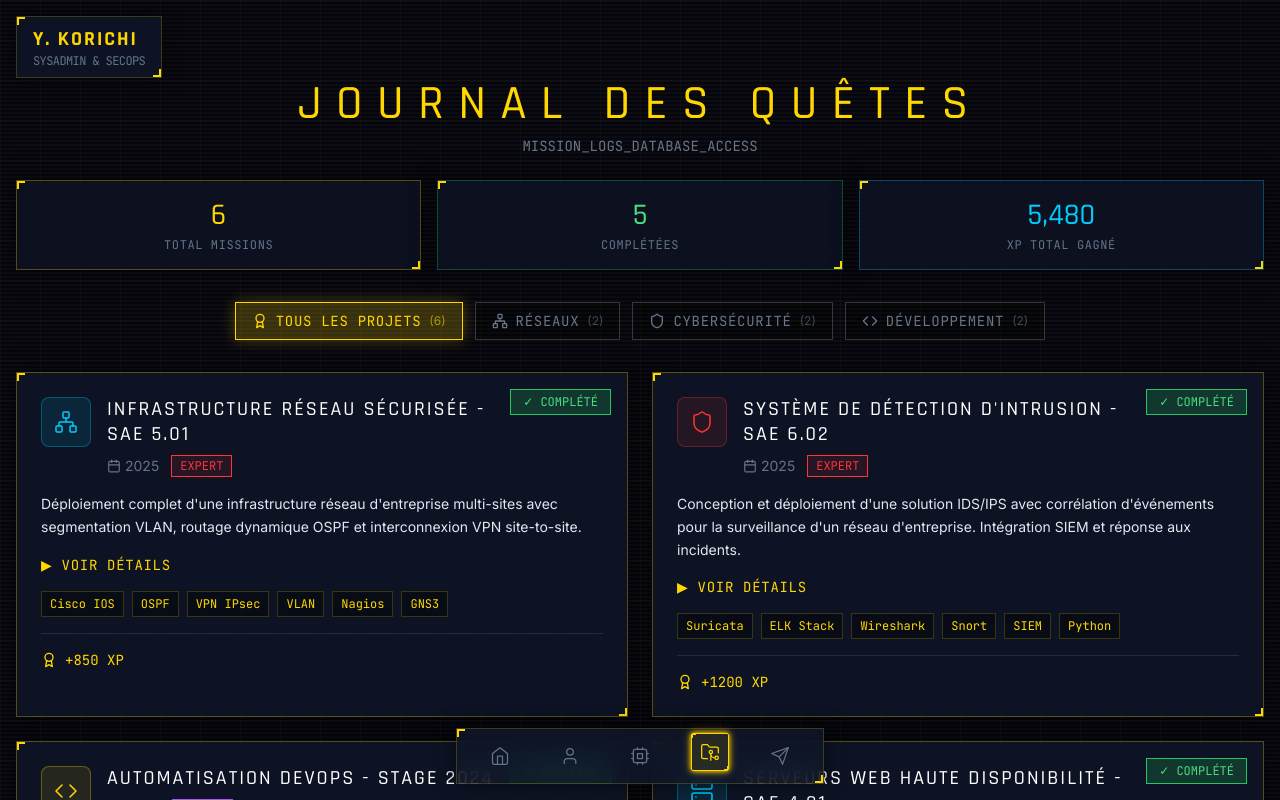
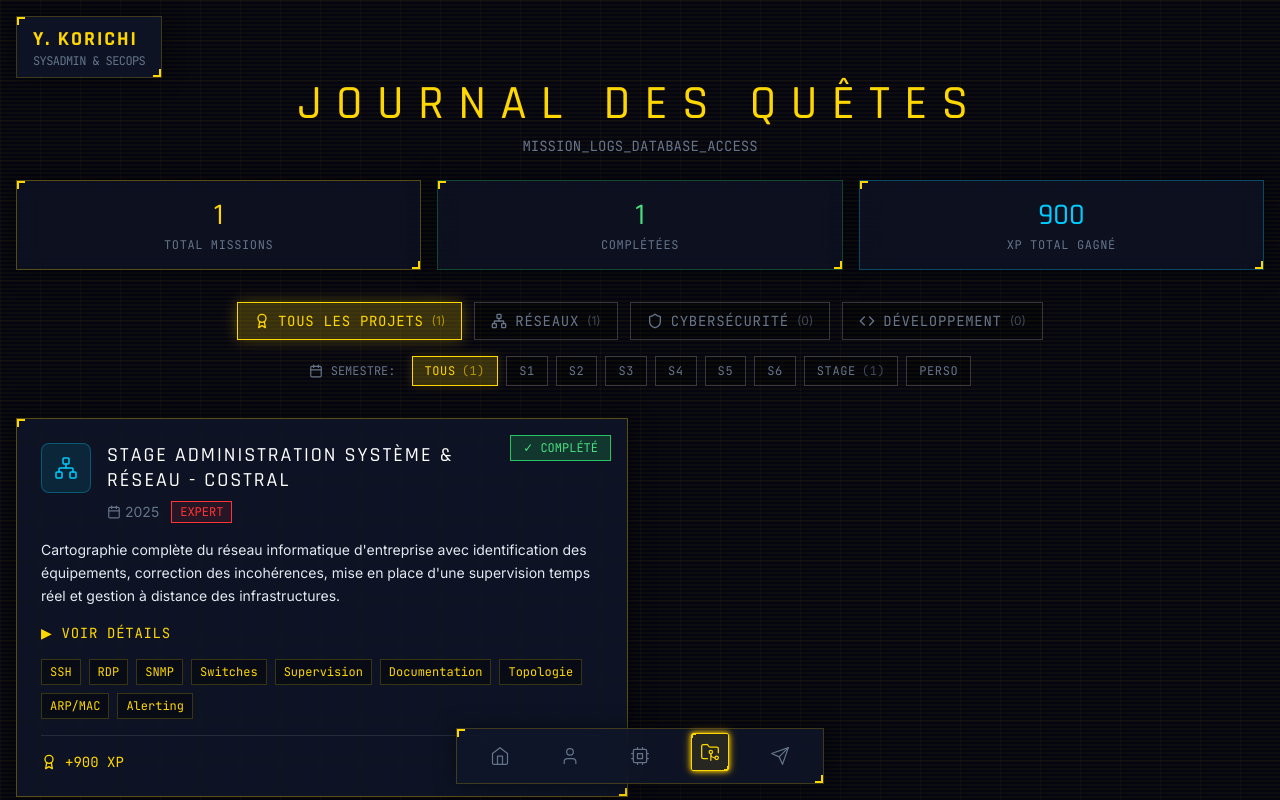
Before and after one commit to Sylverthorn/Portfolio, a React (Vite) app: page /quests in a window 1280 px wide. Shown: the top 800 px of the page. Built offline with nearby package versions, Linux system fonts and the light colour scheme.

Commit message:
cv et profil

```diff
--- a/src/pages/CharacterSheet.jsx
+++ b/src/pages/CharacterSheet.jsx
@@ -5,16 +5,17 @@ import { Shield, Brain, Zap, Terminal, Clock, Award, User } from 'lucide-react';
 const CharacterSheet = () => {
   // Soft Skills as "System Stats"
   const stats = [
-    { label: 'Troubleshooting', value: 95, color: 'bg-rpg-gold' },
-    { label: 'Adaptability', value: 90, color: 'bg-rpg-mana' },
-    { label: 'Team Communication', value: 85, color: 'bg-rpg-crimson' },
-    { label: 'Cyber-Vigilance', value: 88, color: 'bg-rpg-neon' },
+    { label: 'Administration Système', value: 90, color: 'bg-rpg-gold' },
+    { label: 'Réseaux & Sécurité', value: 88, color: 'bg-rpg-mana' },
+    { label: 'Troubleshooting', value: 92, color: 'bg-rpg-crimson' },
+    { label: 'Documentation & Rigueur', value: 85, color: 'bg-purple-500' },
+    { label: 'Travail d\'Équipe', value: 87, color: 'bg-rpg-neon' },
   ];
 
   // Expérience / Formation as "System Logs"
   const timeline = [
-    { year: '2023 - Présent', title: 'BUT Réseaux & Télécoms', subtitle: 'Spécialité Cybersécurité', desc: 'Acquisition des protocoles fondamentaux et défense des infrastructures.' },
-    { year: '2021 - 2023', title: 'Baccalauréat Général', subtitle: 'Maths / NSI', desc: 'Logique algorithmique et bases de la programmation.' },
+    { year: '2023 - 2026', title: 'BUT Réseaux & Télécommunications', subtitle: 'Parcours Cybersécurité - IUT de Colmar', desc: 'Administration système Linux/Windows, sécurité des infrastructures, virtualisation, scripting Python/Bash, et protocoles réseau avancés.' },
+    { year: '2020 - 2023', title: 'Baccalauréat Général', subtitle: 'Spécialités Maths & NSI - Mention Bien', desc: 'Algorithmique, programmation Python, bases de données et architecture des systèmes informatiques.' },
   ];
 
   return (
@@ -43,8 +44,9 @@ const CharacterSheet = () => {
             <div className="text-rpg-gold text-sm font-mono mb-4 tracking-widest">SYSADMIN // SEC_OPS</div>
 
             <div className="grid grid-cols-2 gap-2 text-xs font-mono text-left bg-black/30 p-3 rounded border border-rpg-gold/10">
-              <span className="text-rpg-muted">ORIGIN:</span> <span className="text-right text-rpg-text">FRANCE</span>
-              <span className="text-rpg-muted">CLASS:</span> <span className="text-right text-rpg-text">STUDENT</span>
+              <span className="text-rpg-muted">AGE:</span> <span className="text-right text-rpg-text">21 ANS</span>
+              <span className="text-rpg-muted">LOCATION:</span> <span className="text-right text-rpg-text">COLMAR</span>
+              <span className="text-rpg-muted">PERMIS:</span> <span className="text-right text-rpg-text">B</span>
               <span className="text-rpg-muted">STATUS:</span> <span className="text-right text-rpg-mana">ONLINE</span>
             </div>
 
@@ -70,6 +72,10 @@ const CharacterSheet = () => {
                   <span>ANGLAIS</span>
                   <span className="text-rpg-mana">B2 (TECH)</span>
                </div>
+               <div className="flex justify-between text-sm font-mono">
+                  <span>ALLEMAND</span>
+                  <span className="text-rpg-crimson">A2</span>
+               </div>
             </div>
           </div>
         </div>
@@ -86,11 +92,13 @@ const CharacterSheet = () => {
                 USER_LOGS
              </h3>
              <p className="text-rpg-text leading-relaxed font-sans text-lg">
-                Passionné par l'infrastructure informatique et la sécurité des données.
-                Mon objectif est de construire des architectures résilientes et de protéger
-                les actifs numériques contre les menaces émergentes.
+                Étudiant en 3ème année de BUT Réseaux & Télécommunications parcours Cybersécurité à l'IUT de Colmar.
+                Passionné par l'administration système, la sécurité des infrastructures et les réseaux informatiques.
                 <br/><br/>
-                Je combine une rigueur d'administrateur système avec la curiosité d'un pentester.
+                Spécialisé dans la configuration et la maintenance de serveurs Linux/Windows, la virtualisation,
+                la supervision réseau et la sécurisation des infrastructures IT.
+                <br/><br/>
+                Mon objectif : construire et sécuriser des architectures réseau robustes tout en maintenant une veille technologique active.
              </p>
           </div>
 
--- a/src/pages/Home.jsx
+++ b/src/pages/Home.jsx
@@ -1,5 +1,6 @@
 import React from 'react';
 import { motion } from 'framer-motion';
+import { Download } from 'lucide-react';
 
 const Home = () => {
   return (
@@ -40,12 +41,27 @@ const Home = () => {
           initial={{ opacity: 0 }}
           animate={{ opacity: 1 }}
           transition={{ delay: 0.5, duration: 1 }}
+          className="space-y-4"
         >
-          <div className="inline-block mt-8">
+          <div className="inline-block">
              <div className="rpg-btn group cursor-pointer animate-pulse">
                 <span className="group-hover:hidden">INITIALIZE INTERFACE</span>
                 <span className="hidden group-hover:inline">ACCESS GRANTED</span>
              </div>
+          </div>
+
+          {/* Download CV Button */}
+          <div className="flex justify-center">
+            <motion.a
+              href="/CV_Korichi_Yanis.pdf"
+              download="CV_Korichi_Yanis.pdf"
+              whileHover={{ scale: 1.05 }}
+              whileTap={{ scale: 0.95 }}
+              className="inline-flex items-center gap-2 px-6 py-3 bg-rpg-gold/10 border border-rpg-gold/50 text-rpg-gold hover:bg-rpg-gold/20 hover:border-rpg-gold transition-all duration-300 font-mono text-sm uppercase tracking-wider shadow-[0_0_15px_rgba(255,215,0,0.2)] hover:shadow-[0_0_25px_rgba(255,215,0,0.4)]"
+            >
+              <Download size={18} />
+              Télécharger CV
+            </motion.a>
           </div>
         </motion.div>
       </div>
--- a/src/pages/QuestLog.jsx
+++ b/src/pages/QuestLog.jsx
@@ -5,141 +5,29 @@ import { Server, Shield, Code, Network, Calendar, Award, ExternalLink, Filter, X
 const PROJECTS_DATA = [
   {
     id: 1,
-    title: "Infrastructure Réseau Sécurisée - SAE 5.01",
+    title: "Stage Administration Système & Réseau - COSTRAL",
     category: "network",
     status: "completed",
     difficulty: "expert",
     date: "2025",
-    description: "Déploiement complet d'une infrastructure réseau d'entreprise multi-sites avec segmentation VLAN, routage dynamique OSPF et interconnexion VPN site-to-site.",
-    longDescription: "Ce projet majeur consistait à concevoir et déployer une infrastructure réseau complète pour une entreprise fictive avec trois sites distants. L'architecture devait garantir la haute disponibilité, la sécurité des données et l'optimisation des flux réseau. Le projet incluait la configuration de routeurs Cisco, la mise en place de VLANs pour la segmentation, et l'établissement de tunnels VPN sécurisés entre les sites.",
+    semester: "Stage",
+    description: "Cartographie complète du réseau informatique d'entreprise avec identification des équipements, correction des incohérences, mise en place d'une supervision temps réel et gestion à distance des infrastructures.",
+    longDescription: "Stage de 8 semaines (17 février - 12 avril 2025) chez COSTRAL visant à cartographier et optimiser l'ensemble du réseau informatique de l'entreprise. Méthodologie professionnelle incluant l'observation de la topologie physique, l'analyse des tables ARP/MAC, et la vérification documentaire. Mise en place d'outils de supervision en temps réel avec alertes automatiques et centralisation des documentations pour améliorer la réactivité et la gestion du réseau.",
     achievements: [
-      "Architecture LAN/WAN 3 sites avec 200+ utilisateurs",
-      "Configuration Cisco (Routeurs 2911, Switches Catalyst 3560)",
-      "Mise en place de tunnels VPN IPsec",
-      "Supervision avec Nagios et monitoring SNMP"
+      "Création du schéma synoptique complet du réseau (routeurs, switchs, serveurs)",
+      "Correction et normalisation du plan des prises réseau de l'entreprise",
+      "Établissement de la nomenclature complète des ports de switch",
+      "Déploiement d'une carte dynamique du réseau avec mise à jour automatique",
+      "Centralisation de toutes les documentations réseau en plateforme unique",
+      "Configuration de la gestion à distance via SSH, Web et RDP"
     ],
     images: [
       "https://images.unsplash.com/photo-1558494949-ef010cbdcc31?w=800",
-      "https://images.unsplash.com/photo-1544197150-b99a580bb7a8?w=800"
-    ],
-    techs: ["Cisco IOS", "OSPF", "VPN IPsec", "VLAN", "Nagios", "GNS3"],
-    icon: Network,
-    xpGained: "+850 XP"
-  },
-  {
-    id: 2,
-    title: "Système de Détection d'Intrusion - SAE 6.02",
-    category: "cyber",
-    status: "completed",
-    difficulty: "expert",
-    date: "2025",
-    description: "Conception et déploiement d'une solution IDS/IPS avec corrélation d'événements pour la surveillance d'un réseau d'entreprise. Intégration SIEM et réponse aux incidents.",
-    longDescription: "Projet de cybersécurité avancé visant à mettre en place un système complet de détection et prévention d'intrusions. Le système devait non seulement détecter les menaces en temps réel mais aussi corréler les événements pour identifier des attaques complexes. L'intégration avec un SIEM permettait une vue centralisée de la sécurité du réseau.",
-    achievements: [
-      "Déploiement Suricata en mode IPS",
-      "Configuration de règles personnalisées",
-      "Intégration ELK Stack pour la centralisation des logs",
-      "Analyse forensique post-incident"
-    ],
-    images: [
-      "https://images.unsplash.com/photo-1550751827-4bd374c3f58b?w=800",
-      "https://images.unsplash.com/photo-1563986768609-322da13575f3?w=800"
-    ],
-    techs: ["Suricata", "ELK Stack", "Wireshark", "Snort", "SIEM", "Python"],
-    icon: Shield,
-    xpGained: "+1200 XP"
-  },
-  {
-    id: 3,
-    title: "Automatisation DevOps - Stage 2024",
-    category: "dev",
-    status: "completed",
-    difficulty: "advanced",
-    date: "2024",
-    description: "Développement d'une chaîne CI/CD pour automatiser le déploiement d'infrastructures réseau avec Ansible et GitLab. Scripts Python pour la gestion de configurations.",
-    longDescription: "Stage de 10 semaines axé sur l'automatisation des déploiements réseau. Développement d'une pipeline complète permettant de déployer et configurer automatiquement des équipements réseau à partir de templates Git. Réduction du temps de déploiement de 80% et élimination des erreurs manuelles.",
-    achievements: [
-      "Pipeline GitLab CI/CD complet",
-      "Playbooks Ansible pour 50+ équipements",
-      "Scripts Python de monitoring automatique",
-      "Conteneurisation avec Docker"
-    ],
-    images: [
-      "https://images.unsplash.com/photo-1618401471353-b98afee0b2eb?w=800",
       "https://images.unsplash.com/photo-1551288049-bebda4e38f71?w=800"
     ],
-    techs: ["Ansible", "GitLab CI", "Python", "Docker", "Bash", "Git"],
-    icon: Code,
-    xpGained: "+950 XP"
-  },
-  {
-    id: 4,
-    title: "Serveurs Web Haute Disponibilité - SAE 4.01",
-    category: "network",
-    status: "completed",
-    difficulty: "advanced",
-    date: "2024",
-    description: "Mise en place d'une architecture web redondante avec load balancing, clustering de bases de données et plan de reprise d'activité. Garantie de disponibilité 99.9%.",
-    longDescription: "Projet d'infrastructure critique visant à assurer une disponibilité maximale des services web. Architecture redondée sur plusieurs datacenters avec basculement automatique en cas de panne. Mise en place de mécanismes de réplication de données et de tests réguliers du PRA.",
-    achievements: [
-      "Configuration HAProxy pour load balancing",
-      "Cluster MySQL en réplication master-slave",
-      "Monitoring Prometheus + Grafana",
-      "Documentation PRA complète"
-    ],
-    images: [
-      "https://images.unsplash.com/photo-1460925895917-afdab827c52f?w=800",
-      "https://images.unsplash.com/photo-1551288049-bebda4e38f71?w=800"
-    ],
-    techs: ["HAProxy", "Nginx", "MySQL", "Linux", "Prometheus", "Grafana"],
-    icon: Server,
-    xpGained: "+780 XP"
-  },
-  {
-    id: 5,
-    title: "Audit de Sécurité - SAE 6.01",
-    category: "cyber",
-    status: "completed",
-    difficulty: "advanced",
-    date: "2025",
-    description: "Réalisation d'un audit de sécurité complet d'une infrastructure IT : tests d'intrusion, analyse de vulnérabilités, durcissement système et recommandations conformité ANSSI.",
-    longDescription: "Audit de sécurité exhaustif d'une infrastructure réelle avec autorisation. Méthodologie professionnelle incluant reconnaissance passive, tests d'intrusion externes et internes, exploitation de vulnérabilités, et élévation de privilèges. Rapport détaillé avec classification des risques et plan de remédiation priorisé.",
-    achievements: [
-      "Pentest réseau avec Kali Linux",
-      "Scan de vulnérabilités (Nessus, OpenVAS)",
-      "Hardening serveurs selon ANSSI",
-      "Rapport d'audit détaillé avec plan d'action"
-    ],
-    images: [
-      "https://images.unsplash.com/photo-1526374965328-7f61d4dc18c5?w=800",
-      "https://images.unsplash.com/photo-1614064641938-3bbee52942c7?w=800"
-    ],
-    techs: ["Kali Linux", "Metasploit", "Nessus", "Nmap", "Burp Suite", "ANSSI"],
-    icon: Shield,
-    xpGained: "+1100 XP"
-  },
-  {
-    id: 6,
-    title: "Dashboard Supervision Réseau - Projet Personnel",
-    category: "dev",
-    status: "in-progress",
-    difficulty: "intermediate",
-    date: "2026",
-    description: "Application web React pour la visualisation temps réel de métriques réseau. Interface moderne avec graphiques interactifs et alertes automatiques.",
-    longDescription: "Projet personnel en cours de développement visant à créer un dashboard moderne pour la supervision réseau. L'application collecte des métriques en temps réel via SNMP et les affiche dans une interface intuitive. Système d'alertes configurable avec notifications push et email.",
-    achievements: [
-      "Frontend React + Tailwind CSS",
-      "API REST Python/Flask",
-      "Intégration WebSocket pour temps réel",
-      "Système d'alertes par email"
-    ],
-    images: [
-      "https://images.unsplash.com/photo-1551288049-bebda4e38f71?w=800",
-      "https://images.unsplash.com/photo-1504868584819-f8e8b4b6d7e3?w=800"
-    ],
-    techs: ["React", "Python", "Flask", "Chart.js", "WebSocket", "SQLite"],
-    icon: Code,
-    xpGained: "+600 XP"
+    techs: ["SSH", "RDP", "SNMP", "Switches", "Supervision", "Documentation", "Topologie", "ARP/MAC", "Alerting"],
+    icon: Network,
+    xpGained: "+900 XP"
   }
 ];
 
@@ -148,6 +36,18 @@ const CATEGORIES = [
   { id: 'network', label: 'Réseaux', color: 'rpg-mana', icon: Network },
   { id: 'cyber', label: 'Cybersécurité', color: 'rpg-crimson', icon: Shield },
   { id: 'dev', label: 'Développement', color: 'rpg-gold', icon: Code }
+];
+
+const SEMESTERS = [
+  { id: 'all', label: 'Tous' },
+  { id: 'S1', label: 'S1' },
+  { id: 'S2', label: 'S2' },
+  { id: 'S3', label: 'S3' },
+  { id: 'S4', label: 'S4' },
+  { id: 'S5', label: 'S5' },
+  { id: 'S6', label: 'S6' },
+  { id: 'Stage', label: 'Stage' },
+  { id: 'Perso', label: 'Perso' }
 ];
 
 const DIFFICULTY_COLORS = {
@@ -276,11 +176,14 @@ const ProjectCard = ({ project, index, onCardClick }) => {
 
 const QuestLog = () => {
   const [selectedCategory, setSelectedCategory] = useState('all');
+  const [selectedSemester, setSelectedSemester] = useState('all');
   const [selectedProject, setSelectedProject] = useState(null);
 
-  const filteredProjects = selectedCategory === 'all'
-    ? PROJECTS_DATA
-    : PROJECTS_DATA.filter(p => p.category === selectedCategory);
+  const filteredProjects = PROJECTS_DATA.filter(project => {
+    const categoryMatch = selectedCategory === 'all' || project.category === selectedCategory;
+    const semesterMatch = selectedSemester === 'all' || project.semester === selectedSemester;
+    return categoryMatch && semesterMatch;
+  });
 
   const totalXP = PROJECTS_DATA.reduce((acc, p) => {
     const xp = parseInt(p.xpGained.match(/\d+/)[0]);
@@ -342,7 +245,7 @@ const QuestLog = () => {
           initial={{ opacity: 0, y: 20 }}
           animate={{ opacity: 1, y: 0 }}
           transition={{ delay: 0.3 }}
-          className="flex flex-wrap gap-3 justify-center mb-8"
+          className="flex flex-wrap gap-3 justify-center mb-4"
         >
           {CATEGORIES.map((cat, i) => {
             const Icon = cat.icon;
@@ -368,13 +271,51 @@ const QuestLog = () => {
             );
           })}
         </motion.div>
+
+        {/* Semester Filters */}
+        <motion.div
+          initial={{ opacity: 0, y: 20 }}
+          animate={{ opacity: 1, y: 0 }}
+          transition={{ delay: 0.35 }}
+          className="flex flex-wrap gap-2 justify-center mb-8"
+        >
+          <div className="flex items-center gap-2 mr-2 text-rpg-muted font-mono text-xs uppercase">
+            <Calendar size={14} />
+            Semestre:
+          </div>
+          {SEMESTERS.map((sem) => {
+            const isActive = selectedSemester === sem.id;
+            const count = sem.id === 'all'
+              ? PROJECTS_DATA.length
+              : PROJECTS_DATA.filter(p => p.semester === sem.id).length;
+
+            return (
+              <motion.button
+                key={sem.id}
+                whileHover={{ scale: 1.05 }}
+                whileTap={{ scale: 0.95 }}
+                onClick={() => setSelectedSemester(sem.id)}
+                className={`px-3 py-1.5 border transition-all duration-300 font-mono text-xs uppercase tracking-wider ${
+                  isActive
+                    ? 'bg-rpg-gold/20 border-rpg-gold text-rpg-gold shadow-[0_0_10px_rgba(255,215,0,0.2)]'
+                    : 'bg-black/40 border-white/20 text-rpg-muted hover:border-white/40'
+                }`}
+              >
+                {sem.label}
+                {count > 0 && (
+                  <span className="ml-1.5 opacity-60">({count})</span>
+                )}
+              </motion.button>
+            );
+          })}
+        </motion.div>
       </div>
 
       {/* Projects Grid */}
       <div className="max-w-7xl mx-auto">
         <AnimatePresence mode="wait">
           <motion.div
-            key={selectedCategory}
+            key={`${selectedCategory}-${selectedSemester}`}
             initial={{ opacity: 0 }}
             animate={{ opacity: 1 }}
             exit={{ opacity: 0 }}
```
Also changed, not shown: 1 other file (tests, documents, lock files or other folders).
